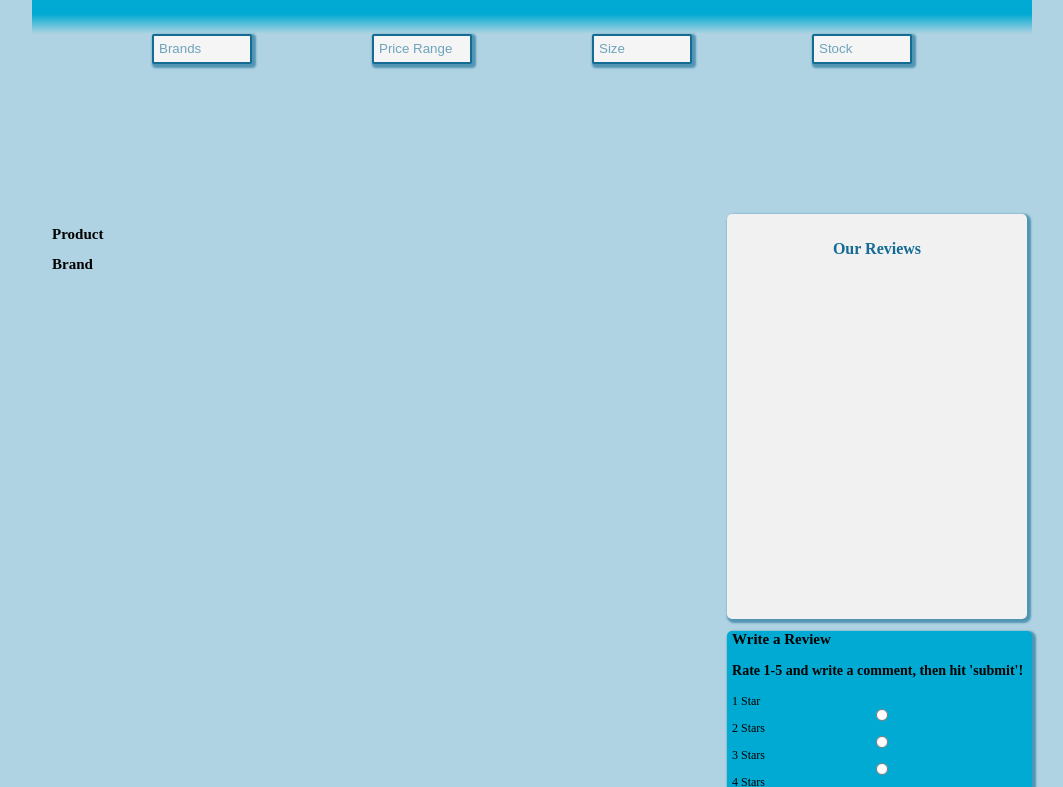
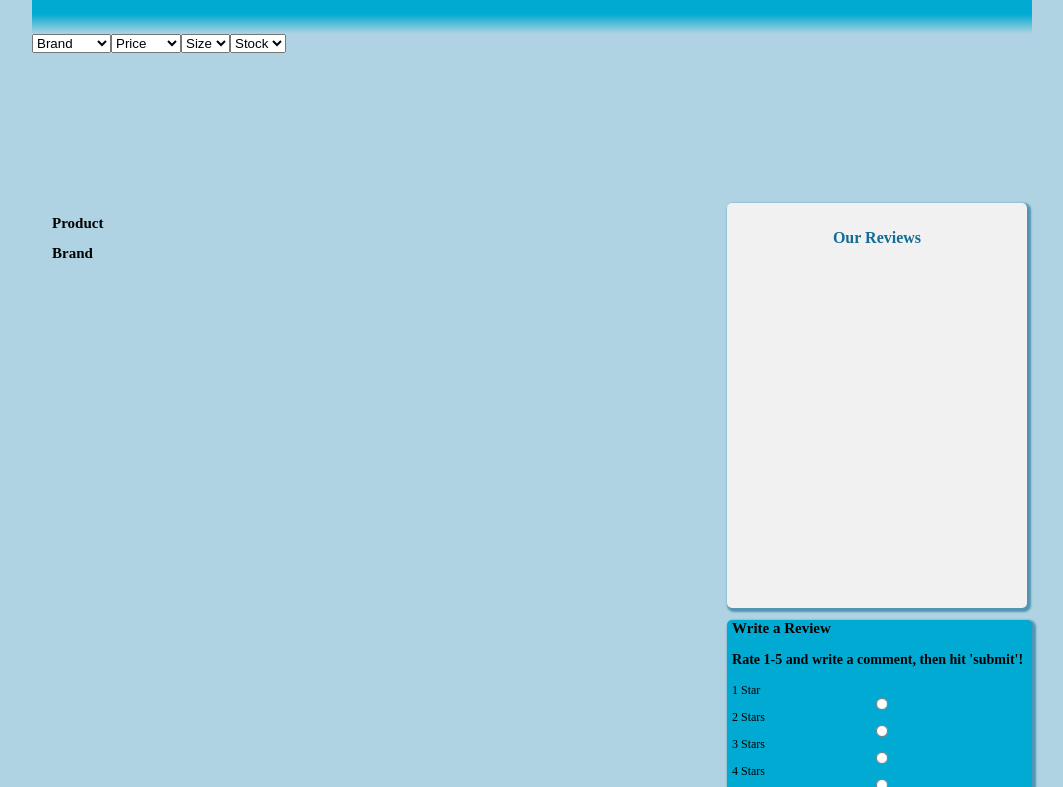
Before and after one commit to tkennelly/NotSoBestbuy_TvDepartment, a website: page client/index.html in a window 1280 px wide. Shown: the part 191-978 px from the top of the page, without its empty margins (108-1171 px from the left). Drawn offline with nearby package versions, Linux system fonts and the light colour scheme.

Commit message:
change dropdown

```diff
--- a/client/index.html
+++ b/client/index.html
@@ -22,7 +22,7 @@
   </header>
   <main>
     <div class="dropdown">
-      <drop1 id="drop1">
+      <!-- <drop1 id="drop1">
       <button class="dropbtn" id="db1">Brands</button>
       <div class="dropdown-content" id="ddcontent1">
         <a class="samsung" href="#">Samsung</a>
@@ -30,26 +30,34 @@
         <a class="lg" href="#">LG</a>
         <a class="tcl" href="#">TCL</a>
         <a class="vizio" href="#">VIZIO</a>
-      </div>
-      <!-- <select id="brandDropdown">
+      </div> -->
+      <select id="brandDropdown">
+        <option value="Brand">Brand</option>
         <option value="Samsung">Samsung</option>
         <option value="Sony">Sony</option>
         <option value="LG">LG</option>
         <option value="TCL">TCL</option>
         <option value="VIZIO">VIZIO</option>
-      </select> -->
-      </drop1>
-      <drop2 id="drop2">
-      <button class="dropbtn" id="db2">Price Range</button>
+      </select>
+      <!-- </drop1> -->
+      <!-- <drop2 id="drop2"> -->
+        <select id="priceDropdown">
+          <option value='Price'>Price</option>
+          <option value='Budget'>Budget</option>
+          <option value='Medium'>Medium</option>
+          <option value='High'>High</option>
+        </select>
+      <!-- <button class="dropbtn" id="db2">Price Range</button>
          <div class="dropdown-content" id="ddcontent2">
         <a href="#">Budget</a>
         <a href="#">Medium</a>
         <a href="#">High</a>
-      </div>
-      </drop2>
-      <drop3 id="drop3">
-      <button class="dropbtn" id="db3">Size</button>
-      <!--<select id="sizeDropdown">
+      </div> -->
+      <!-- </drop2> -->
+      <!-- <drop3 id="drop3"> -->
+      <!-- <button class="dropbtn" id="db3">Size</button> -->
+      <select id="sizeDropdown">
+        <option value='Size'>Size</option>
         <option value='24"'>24"</option>
         <option value='32"'>32"</option>
         <option value='55"'>55"</option>
@@ -58,8 +66,8 @@
         <option value='98"'>98"</option>
         <option value='100"'>100"</option>
         <option value='110"'>110"</option>
-      </select> -->
-         <div class="dropdown-content" id="ddcontent3">
+      </select>
+         <!-- <div class="dropdown-content" id="ddcontent3">
           <a href="#">24"</a>
           <a href="#">32"</a>
           <a href="#">55"</a>
@@ -68,15 +76,20 @@
           <a href="#">98"</a>
           <a href="#">100"</a>
           <a href="#">110"</a>
-       </div>
-       </drop3>
-       <drop4 id="drop4">
+       </div> -->
+       <!-- </drop3> -->
+       <!-- <drop4 id="drop4">
        <button class="dropbtn" id="db4">Stock</button>
          <div class="dropdown-content" id="ddcontent4">
         <a href="#">Low</a>
         <a href="#">High</a>
       </div>
-      </drop4>
+      </drop4> -->
+      <select id="stockDropdown">
+        <option value='Stock'>Stock</option>
+        <option value='Low'>Low</option>
+        <option value='High'>High</option>
+      </select>
     </div>
     <div class="allContent">
     <div class="api-product">
```
